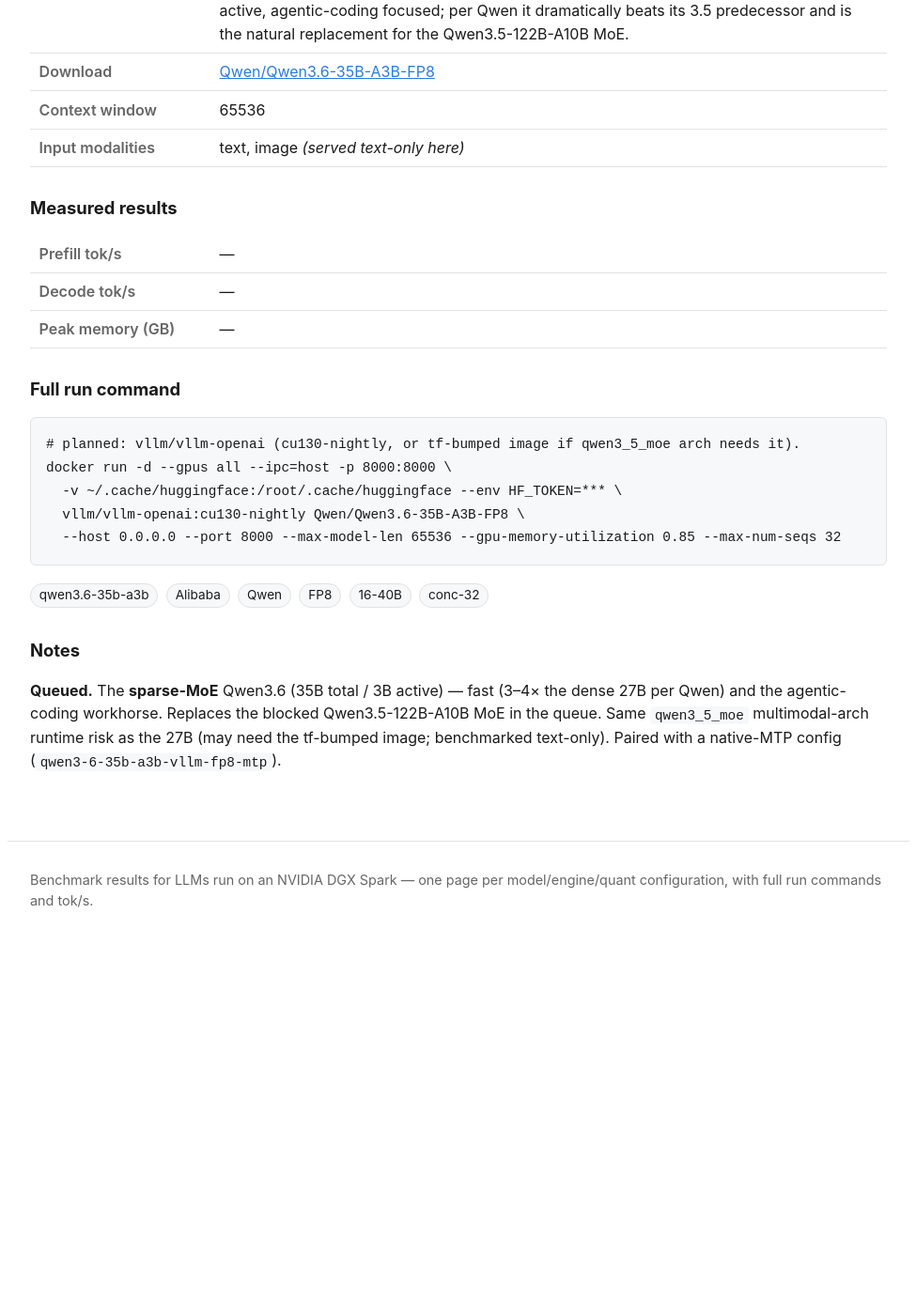
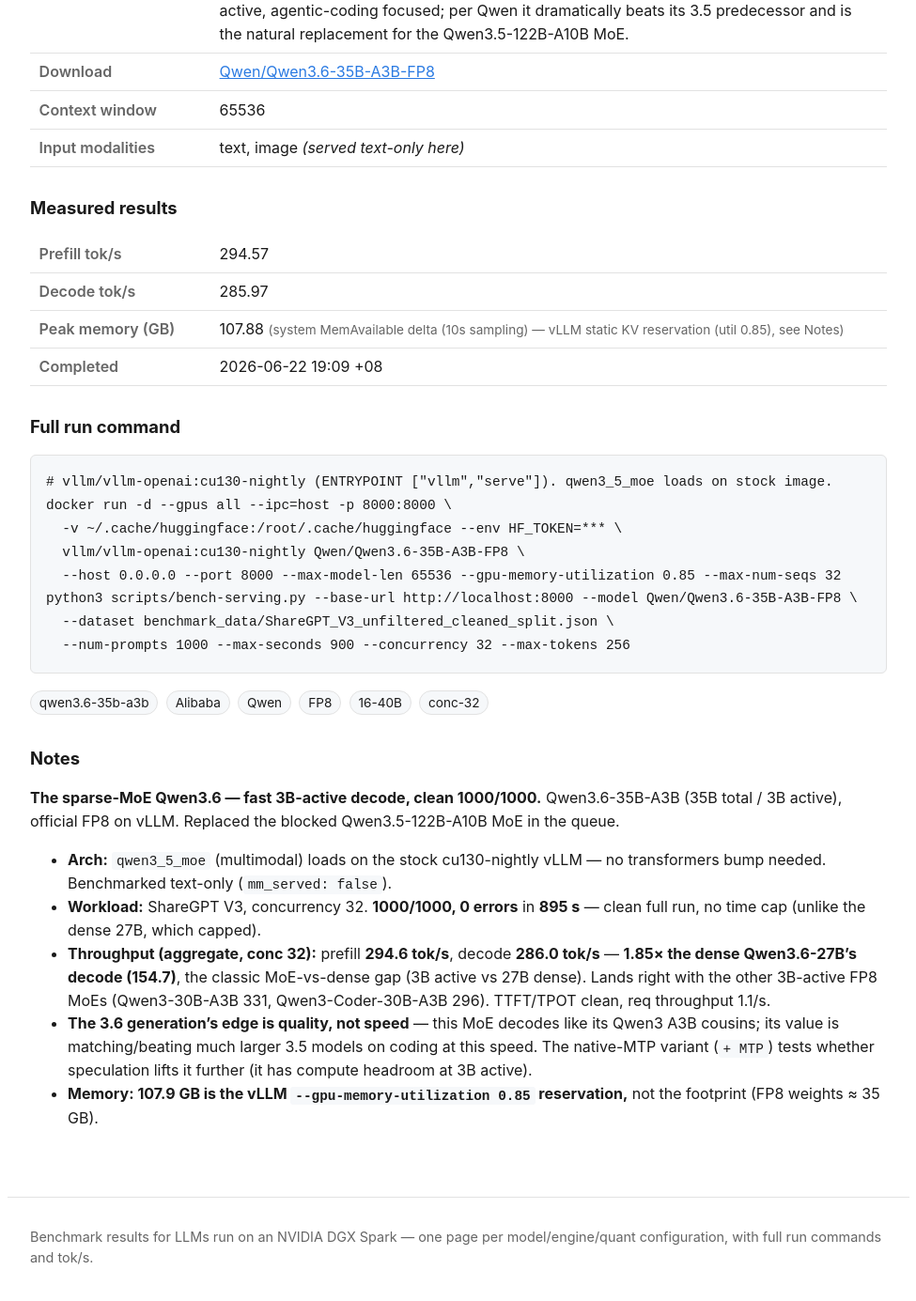
Before and after one commit to yjsoon/autobench, a Jekyll site: the page built from _configs/qwen3-6-35b-a3b-vllm-fp8.md, in a window 1280 px wide and 1400 px high, scrolled down 533 px. Shown: the top 1385 px of the window at 94% size, without its empty margins (152-1127 px from the left). Built offline with Jekyll 4.4.1, drawn with Linux system fonts in a browser that asks for light colours; before the commit the page ends 1566 px from its top, so only the background shows below that; some of the changed text lies outside the part shown.

Commit message:
Bench: Qwen3.6-35B-A3B vLLM FP8 (295/286, 1000/1000 clean) — sparse MoE
3B-active MoE decodes 286, 1.85x the dense Qwen3.6-27B (155); lands with the
Qwen3 A3B FP8 MoEs. 3.6's edge is quality not speed. qwen3_5_moe loads on stock
vLLM.

Co-Authored-By: Claude Opus 4.8 (1M context) <noreply@anthropic.com>
Claude-Session: https://claude.ai/code/session_01JczsieM71svofn8CxRyY2s

```diff
--- a/_configs/qwen3-6-35b-a3b-vllm-fp8.md
+++ b/_configs/qwen3-6-35b-a3b-vllm-fp8.md
@@ -14,22 +14,37 @@ modalities: [text, image]
 mm_served: false
 concurrency: 32
 tags: [qwen3.6-35b-a3b, Alibaba, Qwen, FP8, 16-40B, conc-32]
-status: pending
-prefill_toks:
-decode_toks:
-mem_gb:
-mem_source:
-measured_on:
-completed_at:
+status: done
+prefill_toks: 294.57
+decode_toks: 285.97
+mem_gb: 107.88
+mem_source: system MemAvailable delta (10s sampling) — vLLM static KV reservation (util 0.85), see Notes
+measured_on: 2026-06-22
+completed_at: 2026-06-22 19:09 +08
 run_command: |
-  # planned: vllm/vllm-openai (cu130-nightly, or tf-bumped image if qwen3_5_moe arch needs it).
+  # vllm/vllm-openai:cu130-nightly (ENTRYPOINT ["vllm","serve"]). qwen3_5_moe loads on stock image.
   docker run -d --gpus all --ipc=host -p 8000:8000 \
     -v ~/.cache/huggingface:/root/.cache/huggingface --env HF_TOKEN=*** \
     vllm/vllm-openai:cu130-nightly Qwen/Qwen3.6-35B-A3B-FP8 \
     --host 0.0.0.0 --port 8000 --max-model-len 65536 --gpu-memory-utilization 0.85 --max-num-seqs 32
+  python3 scripts/bench-serving.py --base-url http://localhost:8000 --model Qwen/Qwen3.6-35B-A3B-FP8 \
+    --dataset benchmark_data/ShareGPT_V3_unfiltered_cleaned_split.json \
+    --num-prompts 1000 --max-seconds 900 --concurrency 32 --max-tokens 256
 ---
 
-**Queued.** The **sparse-MoE** Qwen3.6 (35B total / 3B active) — fast (3–4× the dense 27B per Qwen) and
-the agentic-coding workhorse. Replaces the blocked Qwen3.5-122B-A10B MoE in the queue. Same `qwen3_5_moe`
-multimodal-arch runtime risk as the 27B (may need the tf-bumped image; benchmarked text-only). Paired
-with a native-MTP config (`qwen3-6-35b-a3b-vllm-fp8-mtp`).
+**The sparse-MoE Qwen3.6 — fast 3B-active decode, clean 1000/1000.** Qwen3.6-35B-A3B (35B total / 3B
+active), official FP8 on vLLM. Replaced the blocked Qwen3.5-122B-A10B MoE in the queue.
+
+- **Arch:** `qwen3_5_moe` (multimodal) loads on the stock cu130-nightly vLLM — no transformers bump
+  needed. Benchmarked text-only (`mm_served: false`).
+- **Workload:** ShareGPT V3, concurrency 32. **1000/1000, 0 errors** in **895 s** — clean full run, no
+  time cap (unlike the dense 27B, which capped).
+- **Throughput (aggregate, conc 32):** prefill **294.6 tok/s**, decode **286.0 tok/s** — **1.85× the
+  dense Qwen3.6-27B's decode (154.7)**, the classic MoE-vs-dense gap (3B active vs 27B dense). Lands
+  right with the other 3B-active FP8 MoEs (Qwen3-30B-A3B 331, Qwen3-Coder-30B-A3B 296). TTFT/TPOT
+  clean, req throughput 1.1/s.
+- **The 3.6 generation's edge is quality, not speed** — this MoE decodes like its Qwen3 A3B cousins;
+  its value is matching/beating much larger 3.5 models on coding at this speed. The native-MTP variant
+  (`+ MTP`) tests whether speculation lifts it further (it has compute headroom at 3B active).
+- **Memory: 107.9 GB is the vLLM `--gpu-memory-utilization 0.85` reservation,** not the footprint (FP8
+  weights ≈ 35 GB).
```
